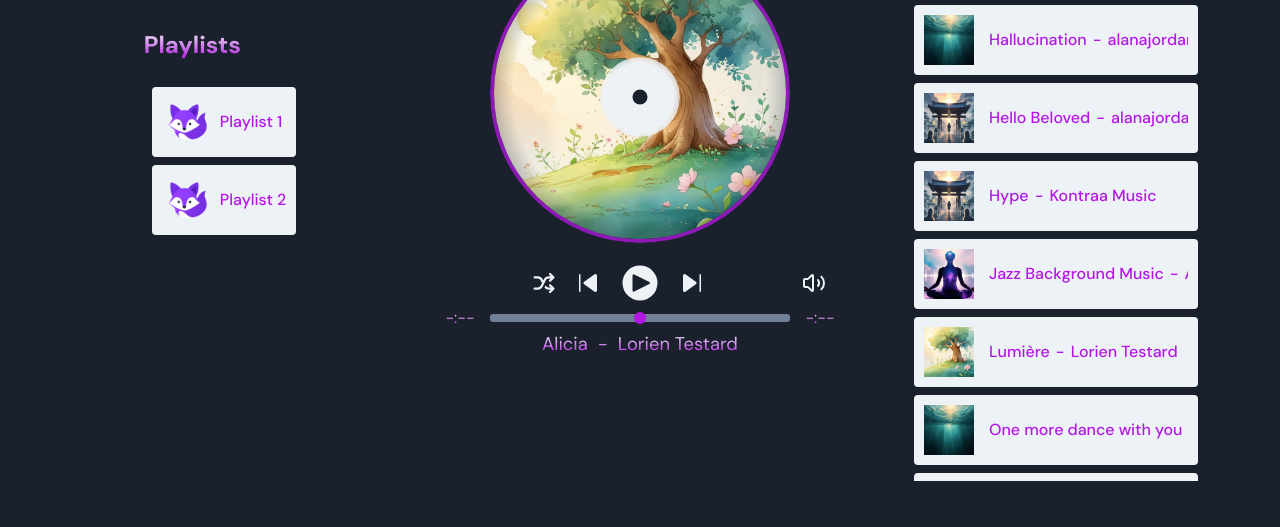
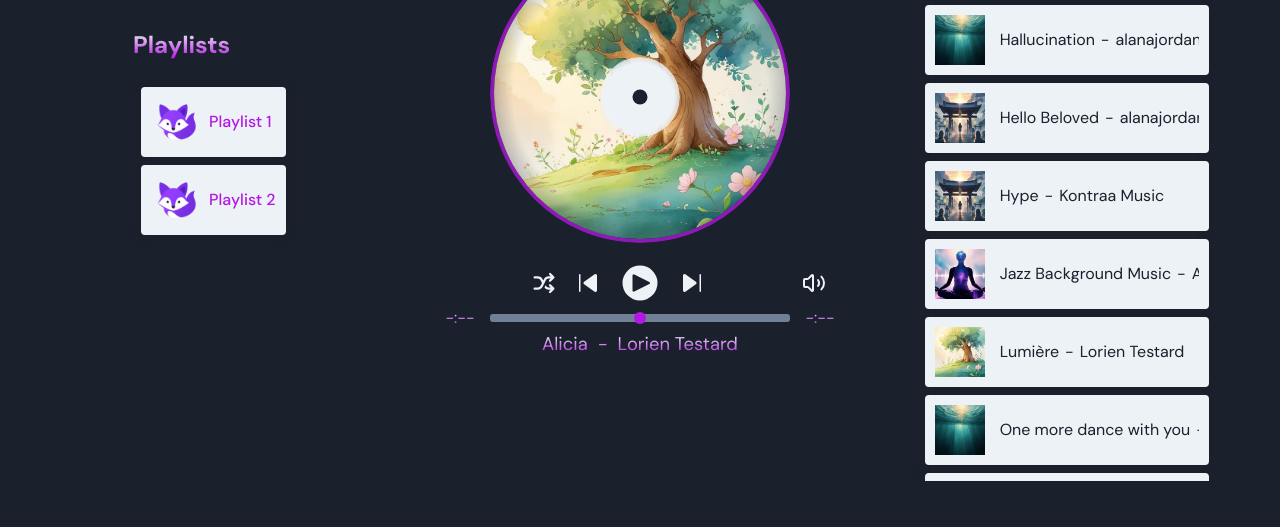
Before and after one commit to Kitz-Dev/music-player, a plain HTML site: page index.html in a window 1280 px wide. Shown: the part 273-800 px from the top of the page. Drawn offline with Linux system fonts and the light colour scheme.

Commit message:
feat(library)/title-anim: anim fixed

```diff
--- a/assets/css/app.css
+++ b/assets/css/app.css
@@ -96,12 +96,16 @@ main {
     min-width: 100vw;
 }
 
+section {
+    width: 33vw;
+}
+
 .music-player {
     display: flex;
     flex-direction: column;
     justify-content: center;
     align-items: center;
-    width: 400px;
+    width: 33.3vw;
 }
 
 h1 {
@@ -399,7 +403,7 @@ input[type="range"]:focus {
     flex-direction: column;
     align-items: center;
     justify-content: center;
-    width: 500px;
+    width: 33.3vw;
 }
 
 .playlists-container {
@@ -473,7 +477,7 @@ input[type="range"]:focus {
     flex-direction: column;
     align-items: center;
     justify-content: center;
-    width: 500px;
+    width: 33.3vw;
 }
 
 .library-container {
@@ -498,8 +502,8 @@ input[type="range"]:focus {
 }
 
 .track-title {
-    color: var(--secondary-color);
-    font-weight: 500;
+    color: var(--primary-color);
+    font-weight: 400;
     margin: 3px;
 }
 
@@ -514,6 +518,7 @@ input[type="range"]:focus {
     width: 300px;
     scroll-behavior: smooth;
     overflow-y: scroll;
+    backdrop-filter: blur(10px);
 }
 
 .library-tracks-container img {
@@ -528,7 +533,6 @@ input[type="range"]:focus {
     background-color: var(--title-color);
     border-radius: 4px;
     min-height: 70px;
-    max-width: 284px;
     margin: 4px 8px 4px 8px;
     padding: 10px;
     cursor: pointer;
@@ -586,35 +590,3 @@ input[type="range"]:focus {
 }
 
 /* TODO : Add touch support for volume button
-
-.song-title-container.active {
-    animation: slide-left 10s linear infinite;
-}
-
-.song-title-container {
-display: flex;
-width: fit-content;
-background: -webkit-linear-gradient(var(--title-color), var(--secondary-color));
--webkit-background-clip: text;
-background-clip: text;
--webkit-text-fill-color: transparent;
-margin-top: 0;
-}
-
-.song-title-wrapper {
-    width: 300px;
-    overflow: hidden;
-    display: flex;
-    justify-content: center;
-}
-
-.song-title-wrapper.active {
-    justify-content: flex-start;
-}
-
-.title-display {
-    white-space: nowrap;
-    overflow: hidden;
-    margin: 0 5px;
-    font-size: calc(0.5vw + 12px);
-}
```
